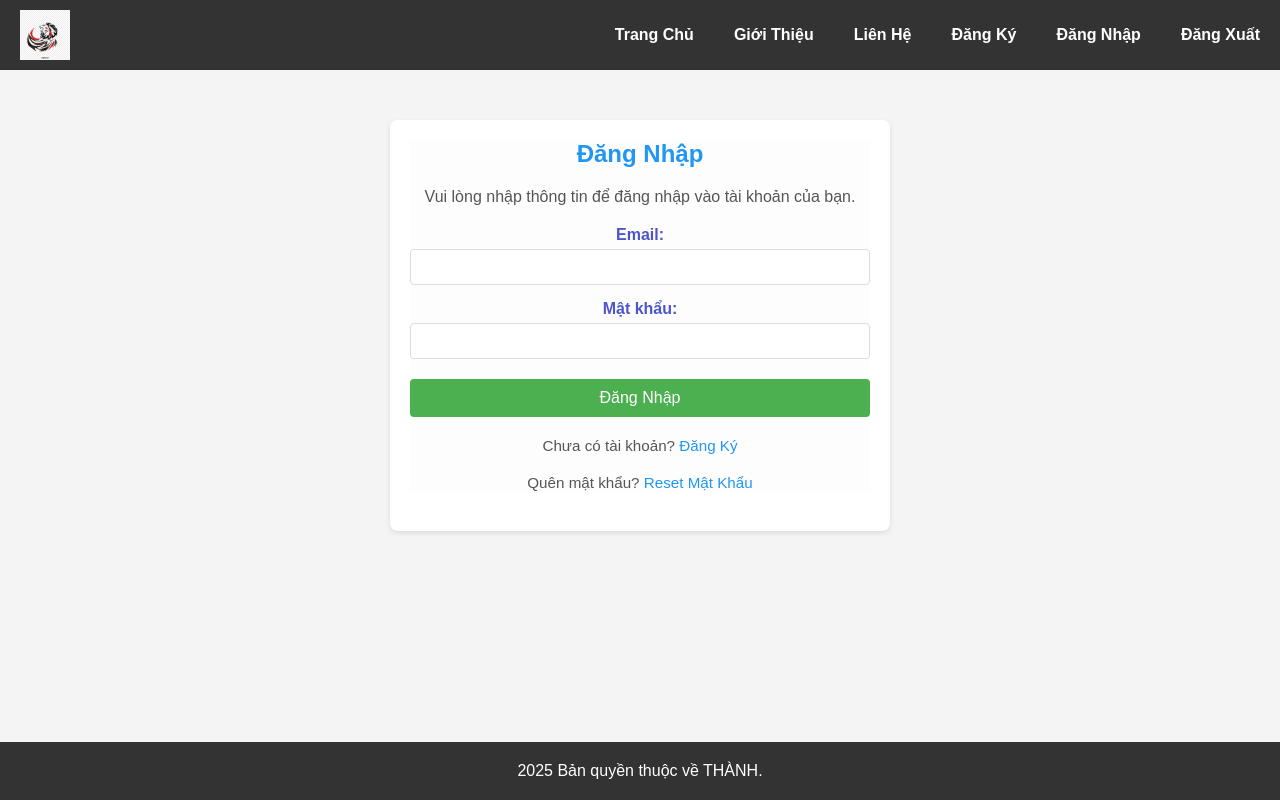
After one commit to BuiVanThanh178/baikiemtra1, a PHP site: page /login.php in a window 1280 px wide. The commit adds this page. Run offline with PHP 8.4, Linux system fonts and the light colour scheme; data that the repository does not hold is empty.

Commit message:
Add files via upload

```diff
--- /dev/null
+++ b/login.php
@@ -0,0 +1,120 @@
+<?php
+    $errors = [];
+    $successMessage = "";
+    $email = $password = "";
+
+  if ($_SERVER['REQUEST_METHOD'] == "POST") {
+    $email = htmlspecialchars($_POST['email']);
+    $password = htmlspecialchars($_POST['password']);
+
+    if (empty($email)) {
+      $errors['email'] = "Vui lòng nhập email.";
+    } elseif (!filter_var($email, FILTER_VALIDATE_EMAIL)) {
+      $errors['email'] = "Email không hợp lệ.";
+    }
+
+    if (empty($password)) {
+      $errors['password'] = "Vui lòng nhập mật khẩu.";
+    } elseif ((strlen($password) < 6)) {
+      $errors['password'] = "Mật khẩu phải ít nhất 6 ký tự.";
+    }
+
+    if (empty($errors)) {
+
+      if(isset($_COOKIE["email"]) && isset($_COOKIE["password"])) {
+        if($_COOKIE["email"] == $email && $_COOKIE["password"] == $password) {
+          $successMessage = "Đăng nhập thành công! Chào mừng bạn $email đến với hệ thống.";
+          header("location: dashboard.php");
+        } else {
+            if ($_COOKIE["email"] !== $email && $_COOKIE["password"] !== $password) {
+              $errors[""] = "email va password khong dung";
+            }
+           elseif($_COOKIE["email"] !== $email)  {
+            $errors["email"] = "email khong dung";
+          } elseif($_COOKIE["password"] !== $password)  {
+            $errors["password"] = "password khong dung";
+          }
+        }
+      }
+    }
+  }
+?>
+
+<!DOCTYPE html>
+<html lang="vi">
+<head>
+    <meta charset="UTF-8">
+    <meta name="viewport" content="width=device-width, initial-scale=1.0">
+    <title>Đăng Nhập</title>
+    <link rel="stylesheet" href="styles.css">
+</head>
+
+<body>
+    <!-- Header với Logo và Thanh điều hướng -->
+    <header>
+        <div class="logo">
+            <img src="pngtree-wolf-logo-png-image_2306634.jpg" alt="Logo" width="100">
+        </div>
+        <nav>
+            <ul>
+                <li><a href="index.php">Trang Chủ</a></li>
+                <li><a href="#">Giới Thiệu</a></li>
+                <li><a href="contact.html">Liên Hệ</a></li>
+                <li><a href="register.php">Đăng Ký</a></li>
+                <li><a href="login.php">Đăng Nhập</a></li>
+                <li><a href="#">Đăng Xuất</a></li>
+            </ul>
+        </nav>
+    </header>
+
+    <!-- Phần nội dung chính -->
+    <main>
+        <section class="login">
+            <h1>Đăng Nhập</h1>
+            <p>Vui lòng nhập thông tin để đăng nhập vào tài khoản của bạn.</p>
+            <form action="login.php" method="POST">
+                <div class="form-group">
+                <?php
+                    if (!empty($errors)) {
+                        echo "<div style='color: red;'>";
+                        foreach ($errors as $error) {
+                        echo "<p> $error </p>";
+                        }
+                        echo "</div>";
+                    }
+
+                    if (!empty($successMessage)) {
+                        echo "<div style='color: green;'><p> $successMessage </p></div>";
+                    }
+                ?>
+                    <label for="email">Email:</label>
+                    <input type="email" id="email" name="email" required>
+                    <?php if ($email_error): ?>
+                        <p class="error"><?php echo $email_error; ?></p>
+                    <?php endif; ?>
+                </div>
+                <div class="form-group">
+                    <label for="password">Mật khẩu:</label>
+                    <input type="password" id="password" name="password" required>
+                    <?php if ($password_error): ?>
+                        <p class="error"><?php echo $password_error; ?></p>
+                    <?php endif; ?>
+                </div>
+                <button type="submit" class="btn submit">Đăng Nhập</button>
+                <p id="status-message"></p> <!-- Thông báo trạng thái -->
+            </form>
+            <div class="links">
+                <p>Chưa có tài khoản? <a href="register.php">Đăng Ký</a></p>
+                <p>Quên mật khẩu? <a href="reset-password.php">Reset Mật Khẩu</a></p>
+            </div>
+        </section>
+    </main>
+
+    <!-- Footer -->
+    <footer>
+        <p>2025 Bản quyền thuộc về THÀNH.</p>
+    </footer>
+
+    <script src="script.js"></script>
+</body>
+</html>
--- a/reset-password.html
+++ b/reset-password.html
@@ -10,16 +10,15 @@
     <!-- Header với Logo và Thanh điều hướng -->
     <header>
         <div class="logo">
-            <img src="logo.png" alt="Logo" width="100">
+            <img src="tải xuống.png" alt="Logo" width="100">
         </div>
         <nav>
             <ul>
-                <li><a href="index.html">Trang Chủ</a></li>
+                <li><a href="index.php">Trang Chủ</a></li>
                 <li><a href="#">Giới Thiệu</a></li>
                 <li><a href="contact.html">Liên Hệ</a></li>
                 <li><a href="register.html">Đăng Ký</a></li>
                 <li><a href="login.html">Đăng Nhập</a></li>
-                <li><a href="login.html">Đăng Xuất</a></li>
             </ul>
         </nav>
     </header>
--- /dev/null
+++ b/script.js
@@ -0,0 +1,29 @@
+function handleLogin(event) {
+    event.preventDefault(); // Ngăn chặn form gửi đi mặc định
+
+    // Lấy giá trị từ input
+    const email = document.getElementById('email').value;
+    const password = document.getElementById('password').value;
+
+    // Giả lập xác thực (thay bằng logic backend thực tế nếu có)
+    if (email === "example@example.com" && password === "123456") {
+        alert("Đăng nhập thành công!");
+        window.location.href = "dashboard.html"; // Chuyển hướng đến dashboard
+    } else {
+        alert("Email hoặc mật khẩu không chính xác. Vui lòng thử lại.");
+    }
+
+    return false; // Đảm bảo form không thực sự được gửi
+}
+
+function handleRegister(event) {
+    event.preventDefault(); // Ngăn chặn form gửi đi mặc định
+
+    // Giả lập đăng ký thành công
+    alert("Đăng ký thành công! Bạn sẽ được chuyển hướng đến trang đăng nhập.");
+
+    // Chuyển hướng sang trang đăng nhập
+    window.location.href = "login.html";
+
+    return false; // Để đảm bảo form không thực sự được gửi
+}
--- a/styles.css
+++ b/styles.css
@@ -15,7 +15,7 @@ header {
 }
 
 .logo img {
-    max-width: 100px;
+    max-width: 50px;
 }
 
 nav ul {
@@ -75,12 +75,12 @@ main {
 }
 
 .login {
-    background-color: #007BFF;
+    background-color: #fdfdfd;
     color: white;
 }
 
 .login:hover {
-    background-color: #0069D9;
+    background-color: #ffffff;
 }
 
 /* Footer */
@@ -250,81 +250,127 @@ footer {
 }
 
 /* Phần đăng nhập */
-.login {
-    max-width: 350px; /* Thu hẹp chiều rộng */
-    margin: 60px auto; /* Giảm margin trên */
-    padding: 20px; /* Giảm padding */
-    background-color: #f9f9f9; /* Màu nền nhạt */
-    border-radius: 8px; /* Bo góc nhẹ */
-    text-align: left;
+/* Reset mặc định */
+* {
+    margin: 0;
+    padding: 0;
+    box-sizing: border-box;
+}
+
+body {
+    font-family: Arial, sans-serif;
+    background-color: #f4f4f4;
+    color: #333;
+}
+
+/* Header */
+header {
+    background-color: #333;
+    padding: 10px 20px;
+    display: flex;
+    justify-content: space-between;
+    align-items: center;
+}
+
+.logo img {
+    display: block;
+}
+
+nav ul {
+    list-style: none;
+    display: flex;
+}
+
+nav ul li {
+    margin-left: 20px;
+}
+
+nav ul li a {
+    color: white;
+    text-decoration: none;
+    font-weight: bold;
+}
+
+nav ul li a:hover {
+    color: #4CAF50;
+}
+
+/* Main - Login Section */
+main {
+    max-width: 500px;
+    margin: 50px auto;
+    padding: 20px;
+    background-color: #fff;
+    border-radius: 8px;
+    box-shadow: 0 2px 5px rgba(0, 0, 0, 0.1);
 }
 
 .login h1 {
-    font-size: 1.8em; /* Thu nhỏ tiêu đề */
     text-align: center;
-    margin-bottom: 15px;
-    color: #000000; /* Màu chữ đơn giản */
+    margin-bottom: 20px;
+    color: #2196F3;
 }
 
 .login p {
     text-align: center;
-    font-size: 1em; /* Giảm kích thước chữ */
     margin-bottom: 20px;
-    color: #000000; /* Màu chữ nhạt */
+    color: #555;
 }
 
 .form-group {
-    margin-bottom: 15px; /* Giảm khoảng cách giữa các trường */
+    margin-bottom: 15px;
 }
 
 .form-group label {
     display: block;
-    font-weight: 500; /* Giảm độ đậm */
     margin-bottom: 5px;
-    color: #020202; /* Màu nhạt hơn #4D55CC */
+    font-weight: bold;
 }
 
 .form-group input {
     width: 100%;
-    padding: 10px; /* Giảm padding */
+    padding: 8px;
+    border: 1px solid #ddd;
+    border-radius: 4px;
     font-size: 1em;
-    border: 1px solid #ccc; /* Viền nhạt hơn */
-    border-radius: 4px; /* Bo góc nhẹ */
 }
 
-.form-group input:focus {
-    border-color: #007BFF; /* Đổi sang màu xanh đơn giản */
-    outline: none;
-}
-
-.submit {
-    background-color: #007BFF; /* Màu xanh đơn giản thay cho #4D55CC */
+.btn.submit {
+    width: 100%;
+    padding: 10px;
+    background-color: #4CAF50;
     color: white;
-    padding: 10px 20px; /* Giảm kích thước */
-    font-size: 1em;
     border: none;
     border-radius: 4px;
     cursor: pointer;
-    display: block;
-    margin: 15px auto 0; /* Giảm khoảng cách */
+    font-size: 1em;
 }
 
-.submit:hover {
-    background-color: #59a2eb; /* Tông đậm hơn khi hover */
+.btn.submit:hover {
+    background-color: #45a049;
 }
 
 .links {
     text-align: center;
-    margin-top: 15px; /* Giảm khoảng cách */
-    font-size: 0.9em; /* Chữ nhỏ hơn */
+    margin-top: 15px;
 }
 
 .links a {
-    color: #f5faff; /* Đồng bộ với nút */
+    color: #2196F3;
     text-decoration: none;
 }
 
 .links a:hover {
     text-decoration: underline;
-    color: #0069D9;
 }
+
+/* Footer */
+footer {
+    text-align: center;
+    padding: 20px;
+    background-color: #333;
+    color: white;
+    position: fixed;
+    bottom: 0;
+    width: 100%;
+}
```
Also changed, not shown: contact.html (+4 -5 lines), dashboard.php (added, +56 -0 lines), index.php (added, +45 -0 lines), main.css (added, +171 -0 lines), products.html (added, +47 -0 lines), register.php (added, +100 -0 lines), pngtree-wolf-logo-png-image_2306634.jpg (added).
